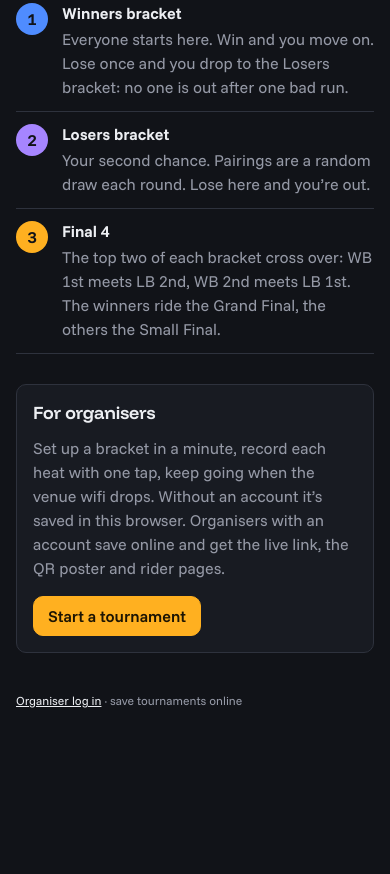
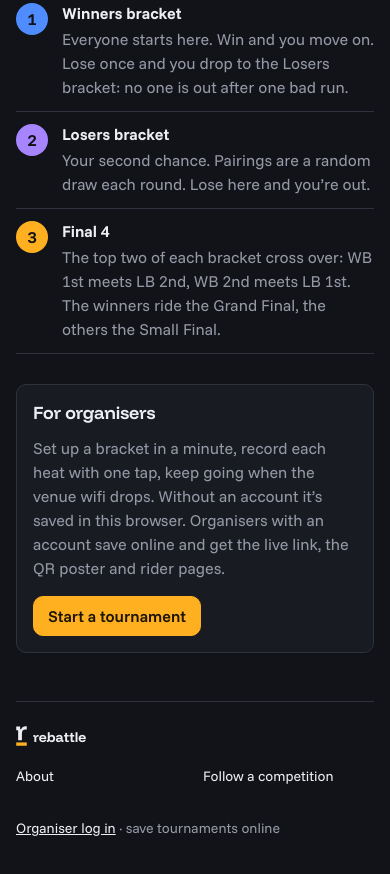
Before and after one commit to adamchrabaszcz/rebattle, a website with bundled scripts: page public/index.html in a window 390 px wide. Shown: the part 536-1410 px from the top of the page. Before the commit the page ends 1304 px from the top, so only its background shows below. Built offline with nearby package versions, Linux system fonts and the light colour scheme; files whose address does not match are found by name.

Commit message:
feat: site footer on every screen
One footer (ui/footer.js) on every screen but the replay: the r mark,
About, Follow a competition, Your tournaments (when this device has
some) and the organiser login on the right. One row on desktop; two
columns of 44 px tap targets on phones, no hamburger. Replaces the two
small lines under the tournament list and the intro's login line.

Co-Authored-By: Claude Opus 5.5 <noreply@anthropic.com>

```diff
--- a/public/js/app.js
+++ b/public/js/app.js
@@ -55,7 +55,7 @@ function render() {
     if (state.screen !== 'replay') Replay.unmount();
     // Views get their data through state and never read storage themselves.
     state.tournaments = state.screen === 'home' ? Store.loadAll() : [];
-    if (state.screen === 'intro') state.hasWork = hasWork();
+    state.hasWork = hasWork(); // the footer's "Your tournaments", the intro's button
     renderScreen(container, state);
     syncAddress();
     if (state.screen === 'setup') bindSetupLiveUpdates();
--- /dev/null
+++ b/public/js/ui/footer.js
@@ -0,0 +1,22 @@
+// The footer on every screen but the replay: the way to the introduction, following
+// a competition, your tournaments, and the organiser login (filled in place by app.js
+// once known, data-account). One row on desktop, two columns on phones.
+
+import { R_MARK } from './html.js';
+import { renderAccount } from './home.js';
+
+// state.hasWork: tournaments saved on this device (then "Your tournaments" shows).
+function renderFooter(state) {
+  return `
+    <footer class="site-footer">
+      <a class="site-brand" href="/about">${R_MARK}<span>rebattle</span></a>
+      <nav class="site-links" aria-label="rebattle">
+        <a href="/about">About</a>
+        <a href="/about#follow">Follow a competition</a>
+        ${state.hasWork ? '<a href="/tournaments">Your tournaments</a>' : ''}
+      </nav>
+      <div class="site-account" data-account>${renderAccount(state.organiser)}</div>
+    </footer>`;
+}
+
+export { renderFooter };
--- a/public/js/ui/home.js
+++ b/public/js/ui/home.js
@@ -18,8 +18,6 @@ function renderHome(state) {
       </div>
     </div>
     <div data-lists>${renderLists(state)}</div>
-    <footer class="note account" data-account>${renderAccount(state.organiser)}</footer>
-    <footer class="note"><a href="/about">What is rebattle?</a></footer>
   `;
 }
 
--- a/public/js/ui/html.js
+++ b/public/js/ui/html.js
@@ -45,4 +45,4 @@ const DRAW_ICON =
   '<path d="M1.5 4.5h2.5c3 0 4.5 7 7.5 7h1.5M1.5 11.5h2.5c3 0 4.5-7 7.5-7h1.5" fill="none" stroke="currentColor" stroke-width="1.6" stroke-linecap="round"/>' +
   '<path d="M12.5 2.2l3 2.3-3 2.3zM12.5 9.2l3 2.3-3 2.3z" fill="currentColor"/></svg></span>';
 
-export { brandLogo, escapeHtml, fmtDuration, DRAW_ICON, brandHome };
+export { brandLogo, escapeHtml, fmtDuration, DRAW_ICON, brandHome, R_MARK };
--- a/public/js/ui/index.js
+++ b/public/js/ui/index.js
@@ -4,6 +4,7 @@
 import { renderBracketScreen } from './bracket-screen.js';
 import { tabState } from './brackets.js';
 import { drawConnectors, tracePath } from './connectors.js';
+import { renderFooter } from './footer.js';
 import { renderHome } from './home.js';
 import { renderIntro } from './intro.js';
 import { renderReplayScreen } from './replay-screen.js';
@@ -67,16 +68,12 @@ function render(container, state) {
   bindTracing(container);
   bindTabs(container);
   container.classList.toggle('wide', state.screen === 'bracket');
-  if (state.screen === 'home') container.innerHTML = renderHome(state);
-  else if (state.screen === 'intro') container.innerHTML = renderIntro(state);
-  else if (state.screen === 'setup') container.innerHTML = renderSetup(state);
-  else if (state.screen === 'names') container.innerHTML = renderNames(state);
-  else if (state.screen === 'replay') container.innerHTML = renderReplayScreen(state);
-  else if (state.screen === 'notFound') container.innerHTML = renderNotFound(state);
-  else if (state.screen === 'loading') container.innerHTML = renderLoading();
-  else if (state.screen === 'rider') container.innerHTML = renderRiderScreen(state);
+  // Every screen but the replay ends with the site footer.
+  const footer = state.screen === 'replay' ? '' : renderFooter(state);
+  const screens = { home: renderHome, intro: renderIntro, setup: renderSetup, names: renderNames, replay: renderReplayScreen, notFound: renderNotFound, loading: renderLoading, rider: renderRiderScreen };
+  if (screens[state.screen]) container.innerHTML = screens[state.screen](state) + footer;
   else if (state.screen === 'bracket') {
-    container.innerHTML = renderBracketScreen(state);
+    container.innerHTML = renderBracketScreen(state) + footer;
     drawConnectors(container);
     if (traceCid) tracePath(container, traceCid);
     // Redraw once web fonts settle, since they can shift card positions.
--- a/public/js/ui/intro.js
+++ b/public/js/ui/intro.js
@@ -2,7 +2,6 @@
 // is, following a competition by its code, how the format works, and how to start.
 
 import { brandLogo } from './html.js';
-import { renderAccount } from './home.js';
 
 const STEPS = [
   ['wb', 'Winners bracket', 'Everyone starts here. Win and you move on. Lose once and you drop to the Losers bracket: no one is out after one bad run.'],
@@ -41,7 +40,6 @@ function renderIntro(state) {
       <p>Set up a bracket in a minute, record each heat with one tap, keep going when the venue wifi drops. Without an account it&rsquo;s saved in this browser. Organisers with an account save online and get the live link, the QR poster and rider pages.</p>
       <div class="toolbar"><button class="primary" data-action="go-setup">Start a tournament</button></div>
     </div>
-    <footer class="note account" data-account>${renderAccount(state.organiser)}</footer>
   `;
 }
 
--- a/public/styles.css
+++ b/public/styles.css
@@ -275,6 +275,28 @@ label { display: block; font-size: 13px; color: var(--muted); margin-bottom: 6px
 footer.note { margin-top: 40px; font-size: 12px; color: var(--muted); }
 footer.note a { color: var(--text); }
 
+/* Site footer (ui/footer.js): one row on desktop, two columns on phones. */
+.site-footer {
+  display: flex; align-items: center; gap: 12px 28px; flex-wrap: wrap;
+  margin-top: 48px; padding: 18px 0 4px; border-top: 1px solid var(--border);
+  font-size: 14px; color: var(--muted);
+}
+.site-footer a { color: var(--text); text-decoration: none; }
+.site-footer a:hover { color: var(--accent); }
+.site-brand { display: inline-flex; align-items: flex-end; gap: 6px; font-family: var(--font-display); font-weight: 700; }
+.site-brand .r-mark { display: inline-block; height: 20px; }
+.site-links { display: flex; gap: 8px 24px; flex-wrap: wrap; }
+.site-account { margin-left: auto; }
+.site-account a { text-decoration: underline; }
+@media (max-width: 700px) {
+  .site-footer { display: grid; grid-template-columns: 1fr 1fr; gap: 0 16px; }
+  .site-brand { grid-column: 1 / -1; padding: 6px 0 8px; }
+  .site-links { display: contents; }
+  .site-links a { display: flex; align-items: center; min-height: 44px; }
+  .site-account { grid-column: 1 / -1; margin: 8px 0 0; }
+  .site-account a { display: inline-flex; align-items: center; min-height: 44px; }
+}
+
 /* ---- path tracing (hover a competitor) ---- */
 .match-card, .edge, .standings li { transition: opacity 0.12s; }
 #app.tracing .match-card { opacity: 0.3; }
```
Also changed, not shown: docs/architecture.md (+2 -0 lines), tests/browser/smoke.mjs (+15 -0 lines).
